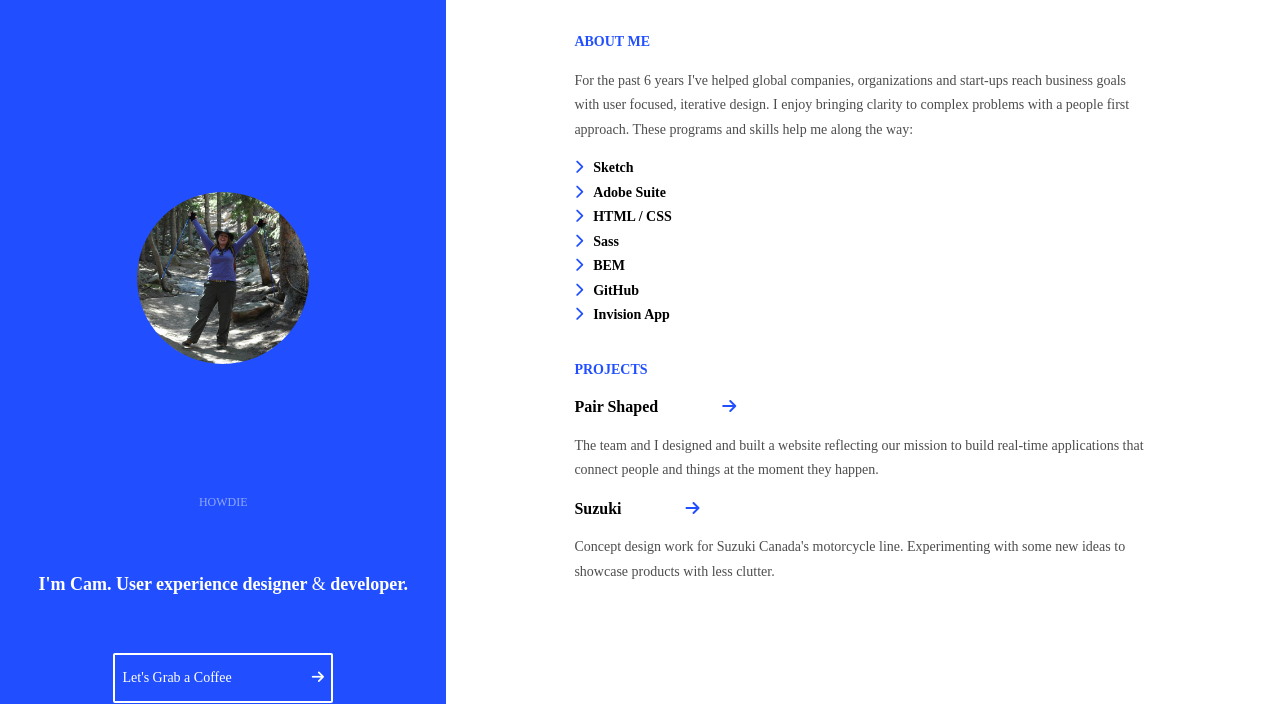
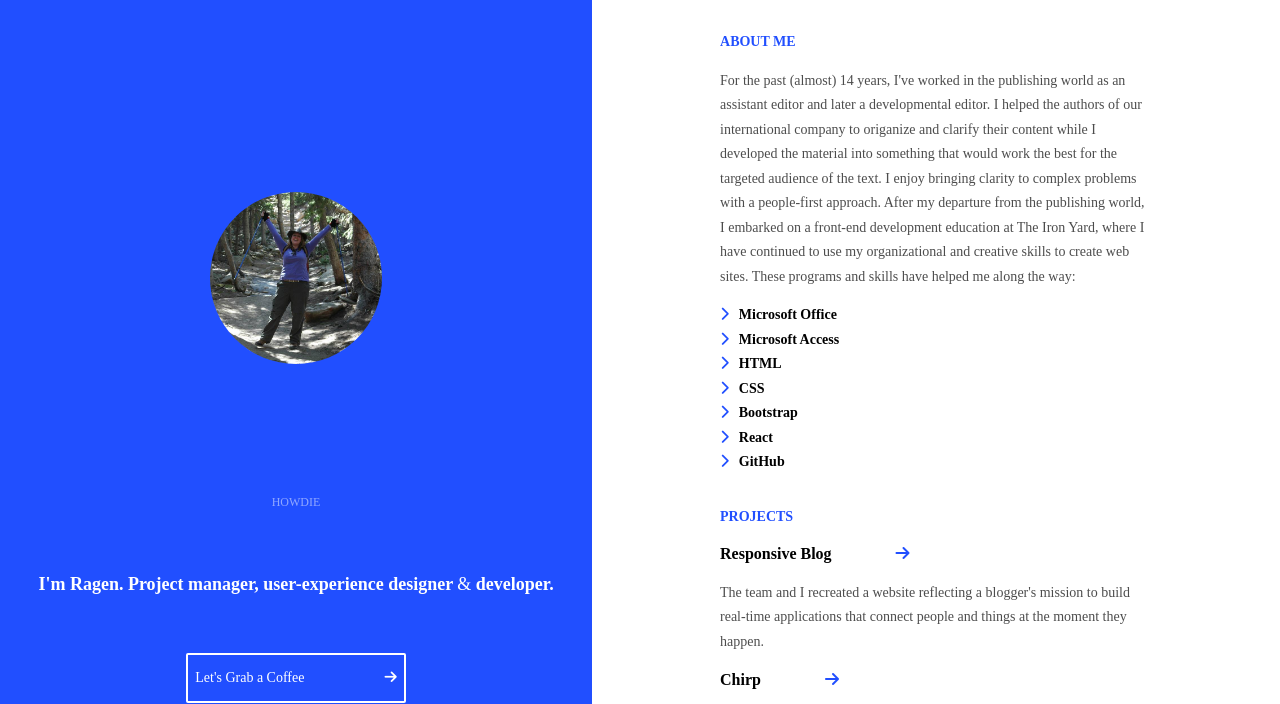
Before and after one commit to RagenS9/d2-recreate-a-responsive-blog, a website: page index.html in a window 1280 px wide. Shown: the top 704 px of the page. Drawn offline with nearby package versions, Linux system fonts and the light colour scheme.

Commit message:
updating text in html

```diff
--- a/index.html
+++ b/index.html
@@ -15,7 +15,7 @@
     <header>
         <img src="img/profilecrop.jpg" alt="man smiling and posing while hiking">
         <div class="hello">HOWDIE</div>
-        <div class="cam">I'm Cam. User experience designer <span>&amp;</span> developer.</div>
+        <div class="cam">I'm Ragen. Project manager, user-experience designer <span>&amp;</span> developer.</div>
 
         <div class="email">
             <button type="submit">Let's Grab a Coffee<i class="fa fa-arrow-right" aria-hidden="true"></i></button>
@@ -31,23 +31,23 @@
         <div class="bio">
             <h1>ABOUT ME</h1>
                 <div class="description">
-                    <p>For the past 6 years I've helped global companies, organizations and start-ups reach business goals with user focused, iterative design. I enjoy bringing clarity to complex problems with a people first approach. These programs and skills help me along the way:</p>
-                        <div class="websites"><span><i class="fa fa-chevron-right" aria-hidden="true"></i></span>Sketch</div>
-                        <div class="websites"><span><i class="fa fa-chevron-right" aria-hidden="true"></i></span>Adobe Suite</div>
-                        <div class="websites"><span><i class="fa fa-chevron-right" aria-hidden="true"></i></span>HTML / CSS</div>
-                        <div class="websites"><span><i class="fa fa-chevron-right" aria-hidden="true"></i></span>Sass</div>
-                        <div class="websites"><span><i class="fa fa-chevron-right" aria-hidden="true"></i></span>BEM</div>
+                    <p>For the past (almost) 14 years, I've worked in the publishing world as an assistant editor and later a developmental editor. I helped the authors of our international company to origanize and clarify their content while I developed the material into something that would work the best for the targeted audience of the text. I enjoy bringing clarity to complex problems with a people-first approach. After my departure from the publishing world, I embarked on a front-end development education at The Iron Yard, where I have continued to use my organizational and creative skills to create web sites. These programs and skills have helped me along the way:</p>
+                        <div class="websites"><span><i class="fa fa-chevron-right" aria-hidden="true"></i></span>Microsoft Office</div>
+                        <div class="websites"><span><i class="fa fa-chevron-right" aria-hidden="true"></i></span>Microsoft Access</div>
+                        <div class="websites"><span><i class="fa fa-chevron-right" aria-hidden="true"></i></span>HTML</div>
+                        <div class="websites"><span><i class="fa fa-chevron-right" aria-hidden="true"></i></span>CSS</div>
+                        <div class="websites"><span><i class="fa fa-chevron-right" aria-hidden="true"></i></span>Bootstrap</div>
+                        <div class="websites"><span><i class="fa fa-chevron-right" aria-hidden="true"></i></span>React</div>
                         <div class="websites"><span><i class="fa fa-chevron-right" aria-hidden="true"></i></span>GitHub</div>
-                        <div class="websites"><span><i class="fa fa-chevron-right" aria-hidden="true"></i></span>Invision App</div>
                 </div>
 
             <h1>PROJECTS</h1>
                 <div class="description">
-                    <h2>Pair Shaped<span><i class="fa fa-arrow-right" aria-hidden="true"></i></span></h2>
-                    <p>The team and I designed and built a website reflecting our mission to build real-time applications that connect people and things at the moment they happen.</p>
+                    <h2>Responsive Blog<span><i class="fa fa-arrow-right" aria-hidden="true"></i></span></h2>
+                    <p>The team and I recreated a website reflecting a blogger's mission to build real-time applications that connect people and things at the moment they happen.</p>
 
-                    <h2>Suzuki<span><i class="fa fa-arrow-right" aria-hidden="true"></i></span></h2>
-                    <p>Concept design work for Suzuki Canada's motorcycle line. Experimenting with some new ideas to showcase products with less clutter.</p>
+                    <h2>Chirp<span><i class="fa fa-arrow-right" aria-hidden="true"></i></span></h2>
+                    <p>A messaging app I designed in coordination with a backend partner. Users could create an account with user profile photo, user name, and password. Users could then follow other users and post messages on their own wall.</p>
                 </div>
         </div>
     </main>
```
